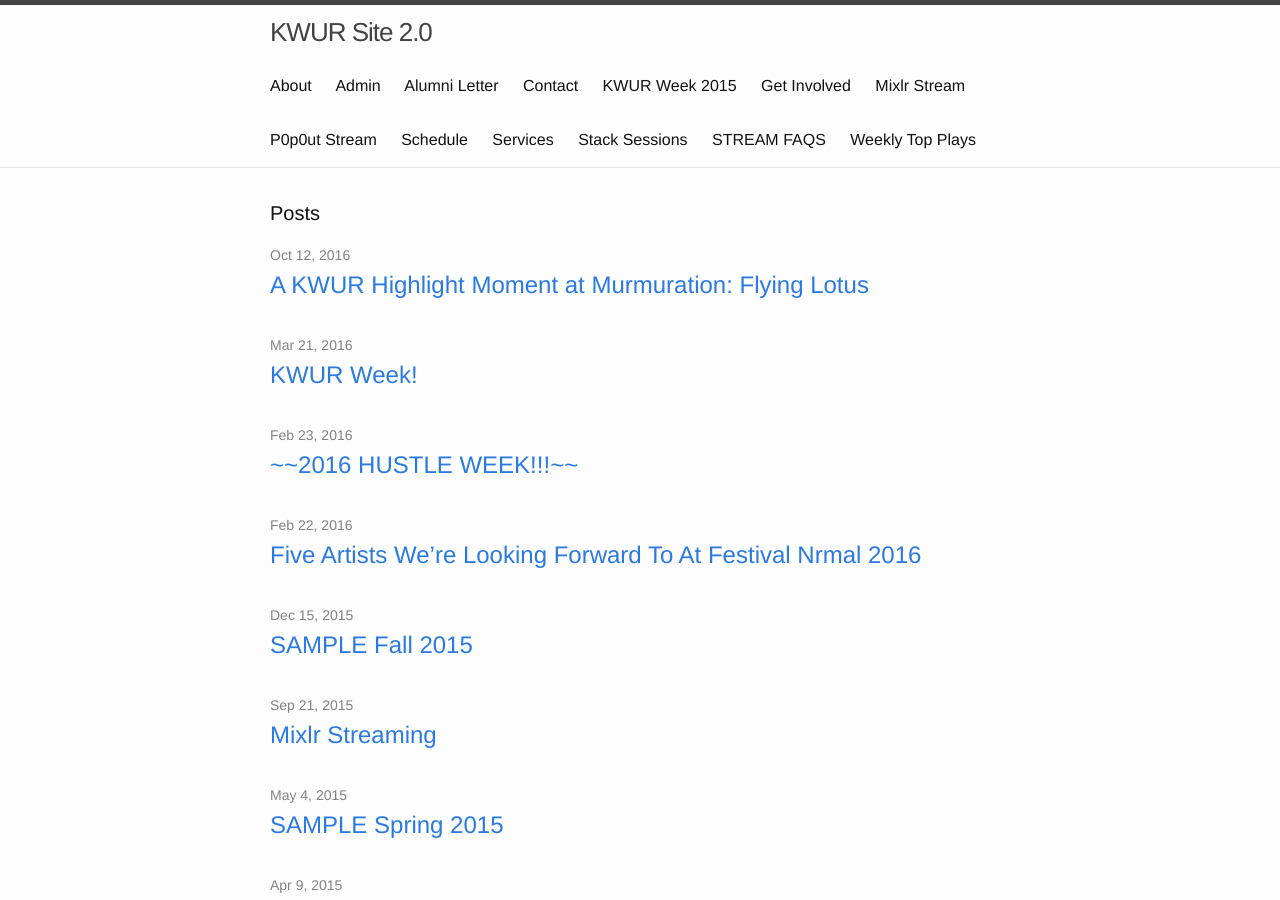
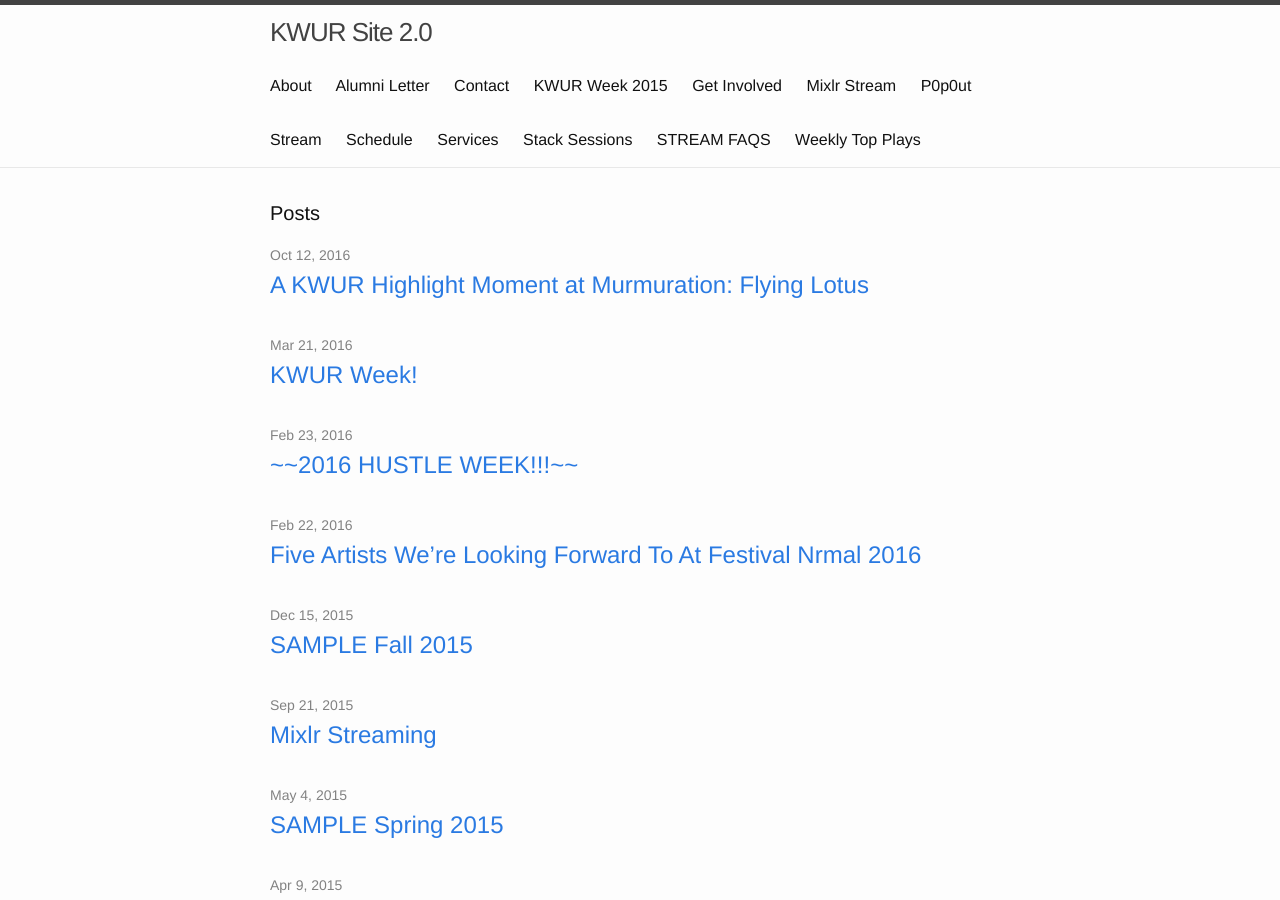
Before and after one commit to kwur/new-kwur-site, a Jekyll site: the page built from index.md, in a window 1280 px wide and 900 px high. Built offline with Jekyll 4.4.1, drawn with Linux system fonts in a browser that asks for light colours.

Commit message:
hide admin from homepage

```diff
--- a/_includes/header.html
+++ b/_includes/header.html
@@ -21,7 +21,7 @@
         <div class="trigger">
           {% for path in page_paths %}
             {% assign my_page = site.pages | where: "path", path | first %}
-            {% if my_page.title %}
+            {% if my_page.title and my_page.show != false %}
             <a class="page-link" href="{{ my_page.url | relative_url }}">{{ my_page.title | escape }}</a>
             {% endif %}
           {% endfor %}
--- a/admin.markdown
+++ b/admin.markdown
@@ -1,5 +1,6 @@
 ---
 title: Admin
 redirect_to: http://ethanjayn.es
+show: false
 layout: page
 ---
```
